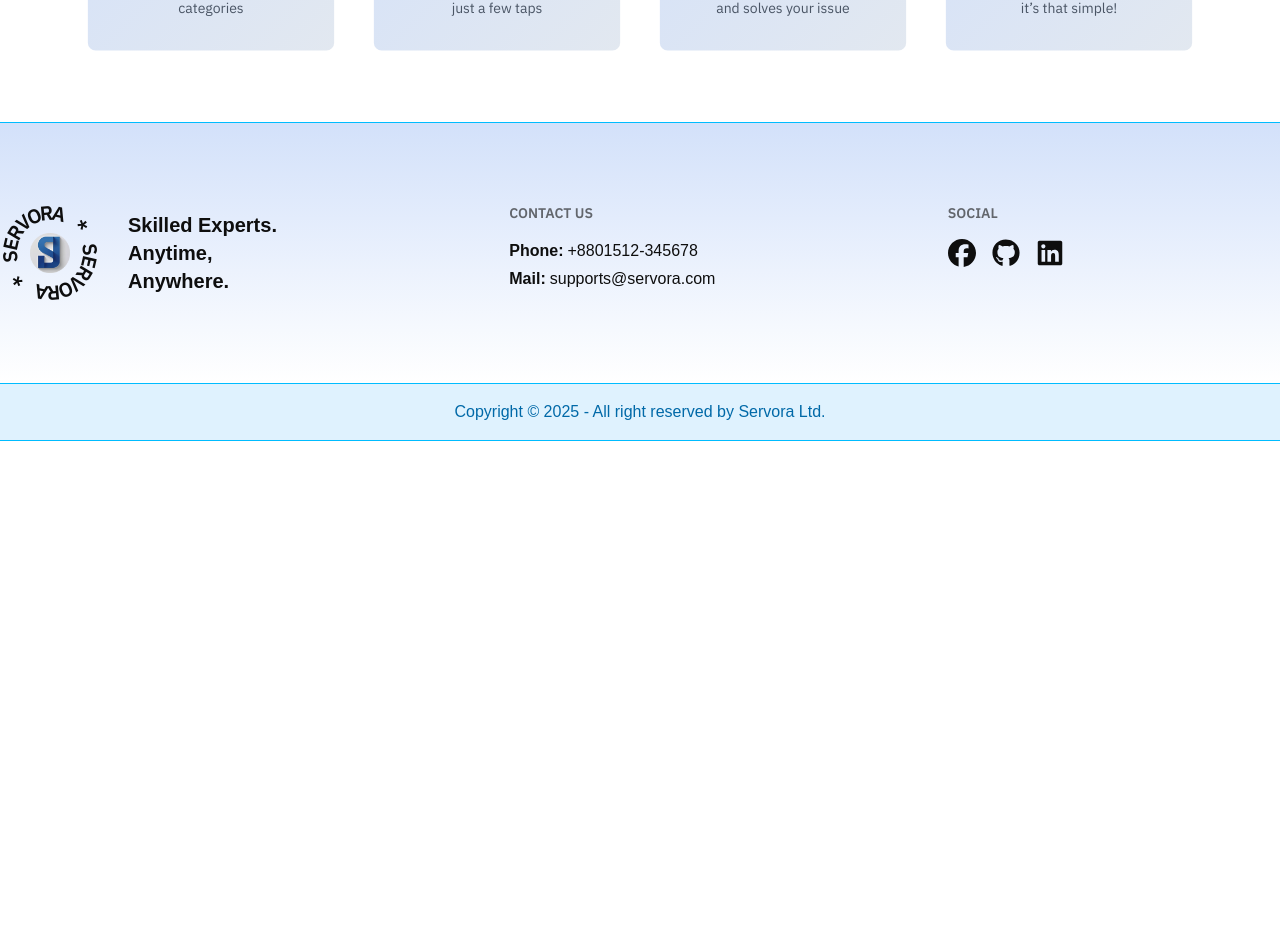
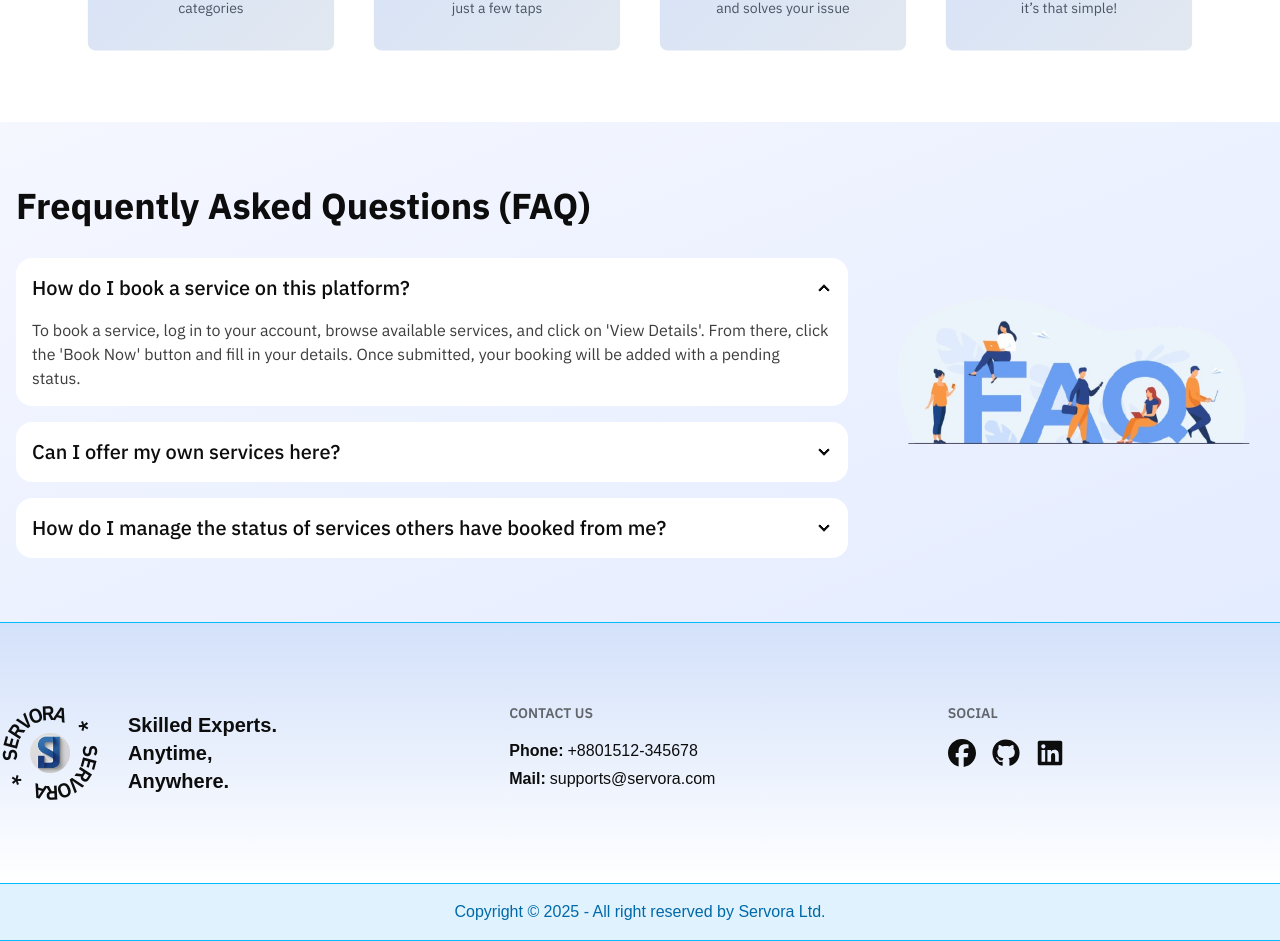
Before and after one commit to dhurjoy-paul/servora, a React (Vite) app: page / in a window 1280 px wide. Shown: the part 1240-2181 px from the top of the page. Before the commit the page ends 1681 px from the top, so only its background shows below. Built offline with nearby package versions, Linux system fonts and the light colour scheme; a web font is replaced by a local one.

Commit message:
added faq section

```diff
--- /dev/null
+++ b/src/components/FaqSection.jsx
@@ -0,0 +1,51 @@
+import faq from '../assets/faq.png';
+
+const FaqSection = () => {
+  const faqItems = [
+    {
+      question: "How do I book a service on this platform?",
+      answer: "To book a service, log in to your account, browse available services, and click on 'View Details'. From there, click the 'Book Now' button and fill in your details. Once submitted, your booking will be added with a pending status."
+    },
+    {
+      question: "Can I offer my own services here?",
+      answer: "Yes! Once you're logged in, you can go to the 'Dashboard' > 'Add Service' to list your own services. You'll need to provide details like service name, price, area, and description."
+    },
+    {
+      question: "How do I manage the status of services others have booked from me?",
+      answer: "Go to the 'Service-To-Do' section in your Dashboard. You'll find a list of services others have booked from you. Use the dropdown menu to change their status from 'pending' to 'working' or 'completed'."
+    }
+  ];
+
+  return (
+    <section className="bg-gradient-to-br from-[#f5f7ff] to-[#e4ecff] dark:from-[#0a0f2c] dark:to-[#152139] text-text">
+      <div className="py-16 max-w-7xl mx-auto">
+        <div className="mx-auto px-4 flex flex-col md:flex-row items-center gap-8">
+
+          <div className="w-full lg:w-2/3 shrink-0">
+            <h2 className="text-4xl font-bold mb-8">Frequently Asked Questions (FAQ)</h2>
+            <div className="space-y-4 min-h-[300px]">
+              {faqItems.map((item, index) => (
+                <div key={index} className="collapse collapse-arrow font- bg-white dark:bg-black/50">
+                  <input type="radio" name="my-accordion-2" defaultChecked={index === 0} />
+                  <div className="collapse-title text-xl font-medium">
+                    {item.question}
+                  </div>
+                  <div className="collapse-content text-text/80 dark:text-text/60">
+                    <p>{item.answer}</p>
+                  </div>
+                </div>
+              ))}
+            </div>
+          </div>
+
+          <div className="flex lg:block justify-center items-center">
+            <img src={`${faq}`}
+              className="rounded-lg max-w-full h-auto lg:max-w-sm hidden lg:mt-0 lg:block" />
+          </div>
+        </div>
+      </div>
+    </section>
+  );
+};
+
+export default FaqSection;
--- a/src/index.css
+++ b/src/index.css
@@ -8,18 +8,26 @@
 @layer base {
   :root {
     --color-brand: #145cfc;
-    --color-text: #0e0e0e;
+    --color-text: #0d0d0d;
+    --color-text-muted: #4d4d4d;
     --color-para: theme(--color-gray-700);
     --color-menu: #fffefe;
     --color-background: #fffefe;
+    /* --color-bg: #f2f2f2;
+    --color-bg-dark: #e6e6e6;
+    --color-bg-light: #ffffff; */
   }
 
   .dark {
     --color-brand: #145cfc;
-    --color-text: theme(--color-white);
+    --color-text: #f2f2f2;
+    --color-text-muted: #b3b3b3;
     --color-para: theme(--color-gray-400);
     --color-menu: #1d1c1f;
     --color-background: theme(--color-zinc-900);
+    /* --color-bg: #0d0d0d;
+    --color-bg-dark: #000000;
+    --color-bg-light: #2b2b2b; */
   }
 }
 
@@ -29,15 +37,18 @@
   --font-ibm: "IBM Plex Sans", sans-serif;
   --font-funnel-display: "Funnel Display", sans-serif;
   --color-brand: var(--color-brand);
-  --color-background: var(--color-background);
   --color-text: var(--color-text);
+  --color-text-muted: var(--color-text-muted);
   --color-para: var(--color-para);
   --color-menu: var(--color-menu);
+  --color-background: var(--color-background);
+  /* --color-bg: var(--color-bg);
+  --color-bg-dark: var(--color-bg-dark);
+  --color-bg-light: var(--color-bg-light); */
 }
 
 .card_path {
   clip-path: polygon(0 0, 74% 0, 83% 15%, 100% 15%, 100% 100%, 0 100%);
-
   border-radius: 12px;
 }
 
--- a/src/pages/Home.jsx
+++ b/src/pages/Home.jsx
@@ -1,5 +1,6 @@
 import { lazy } from 'react';
 const Banner = lazy(() => import('../components/Banner'));
+const FaqSection = lazy(() => import('../components/FaqSection'));
 const HowItWorks = lazy(() => import('../components/HowItWorks'));
 
 const Home = () => {
@@ -7,7 +8,7 @@ const Home = () => {
     <main>
       <Banner />
       <HowItWorks />
-
+      <FaqSection />
     </main>
   )
 }
```
Also changed, not shown: src/assets/faq.png (added).
